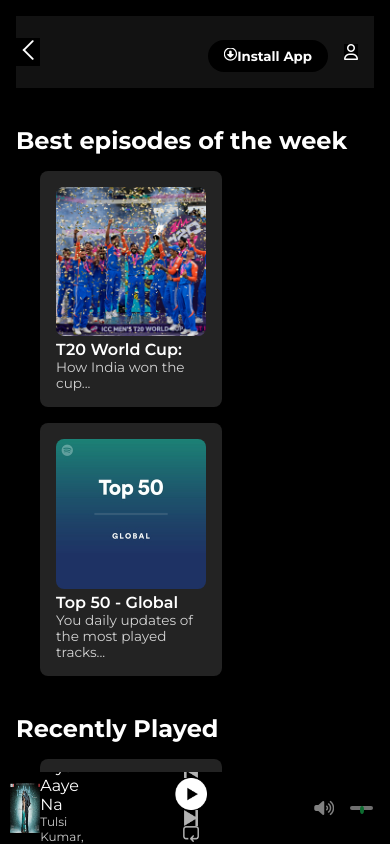
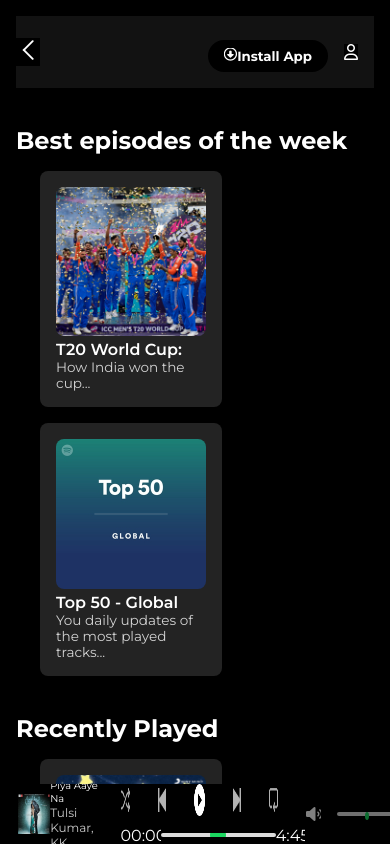
Before and after one commit to Shreyasi53/Spotify-clone, a plain HTML site: page index.html in a window 390 px wide. Drawn offline with Linux system fonts and the light colour scheme.

Commit message:
Update style.css

```diff
--- a/style.css
+++ b/style.css
@@ -21,7 +21,7 @@
     background-color:#000;
     flex: 1;
     border-radius: 1rem;
-    overflow: auto;
+    overflow-y: auto;
 }
 .music-player{
     background-color: black;
@@ -128,7 +128,8 @@
     align-items:center;
     padding-top: 1rem;
     padding-bottom: 1rem;
-    z-index: 10;
+    z-index: 1000;
+    width:100%
 
 }
 .sticky-nav-icons{
@@ -146,9 +147,13 @@
     margin-right: 1rem;
 }
 
-@media (max-width: 1000px){
+@media (max-width: 768px){
    .hide{
     display:none;
+   }
+   .sticky-nav{
+    position: sticky;
+    top: 0;
    }
 }
 .card{
@@ -321,9 +326,22 @@
       padding:1rem;
     }
     .music-player {
-        width:100%;
+        height: 60px;
+        padding: 0 0.5rem;
     }
-    .player-controls {
-      flex-direction: column;
+
+    .album-pic {
+        height: 40px;
+    }
+    .album-name{
+        font-size:x-small;
+    }
+
+    .player-controls img {
+        height: 24px;
+    }
+
+    .vol-bar {
+        width: 80px;
     }
 }
```
